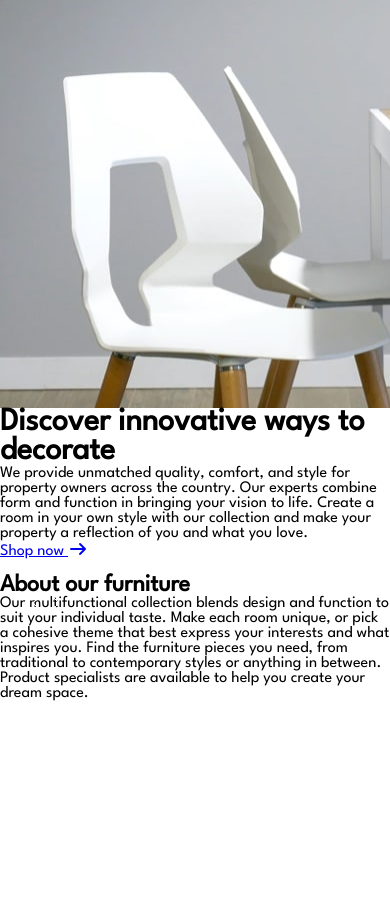
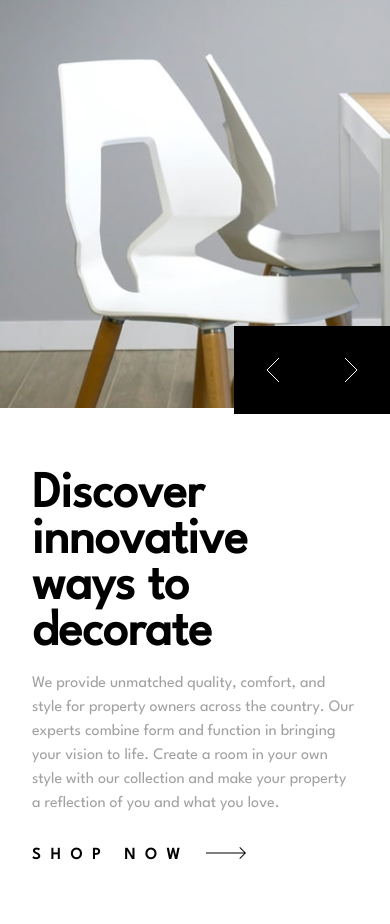
Before and after one commit to totorz76/room-homepage-master, a plain HTML site: page index.html in a window 390 px wide. Shown: the part 82-1006 px from the top of the page. Before the commit the page ends 844 px from the top, so only its background shows below. Drawn offline with Linux system fonts and the light colour scheme.

Commit message:
mobile full, start media query

```diff
--- a/assets/css/style.css
+++ b/assets/css/style.css
@@ -16,6 +16,10 @@ body{
 }
 ul{
     list-style: none;
+}
+a{
+    text-decoration: none;
+    color: black;
 }
 /* Header */
 /* Menu burger */
@@ -61,15 +65,150 @@ ul{
     width: 100%;
     height: 58vh;
     background-image: url(../images/desktop-image-hero-1.jpg);
+    background-repeat: no-repeat;
+    background-size: cover;
 }
 .container{
     width:100% ;
+    display: flex;
+    flex-direction: column;
+   justify-content: center;
+   align-items: center;
 }
+/* slider */
 #slider{
     position: absolute;
     display: flex;
+    top: 48.3%;
+    right: 0;
+}
+#sliderarrow{
+    background-color: black;
     padding: 2rem;
 }
-#sliderarrow
+#sliderarrow:hover{
+    filter: brightness(60%);
+}
+/* slidertxt */
+#slidertxt{
+    display: flex;
+    flex-direction: column;
+    justify-self: center;
+    width: 100%;
+    padding-left: 2rem;
+    padding-right: 2rem;
+}
+h1{
+    padding: 4rem 0 1rem 0;
+    font-size: 50px;
+    font-weight: 700;
+
+}
+#slidertxt p{
+    line-height: 1.5rem;
+    width: 100%;
+    color:hsl(0, 0%, 63%) ;
+}
+#slidertxt a{
+    text-transform: uppercase;
+    letter-spacing: 10px;
+    text-decoration: none;
+    padding: 2rem 0;
+    font-weight: bold;
+}
+#arrowlink{
+    display: flex;
+}
+#arrowlink div{
+    align-self: center;
+    padding-left: 1rem;
+    margin-bottom: 8px;
+}
+/* img 2*/
+#bgimg2{
+    width: 100%;
+    height: 38vh ;
+    margin-top: 2rem;
+    background-image: url(../images/image-about-dark.jpg);
+    background-repeat: no-repeat;
+    background-size: cover;
+}
+/* about */
+#about{
+    display: flex;
+    flex-direction: column;
+    justify-self: center;
+    width: 100%;
+    padding: 2rem;
+}
+#about h2{
+    letter-spacing: 5px;
+    text-transform: uppercase;
+    font-size: 1rem;
+    font-weight: bold;
+    padding: 1rem 0;
+}
+#about p{
+    line-height: 1.5rem;
+    width: 100%;
+    color:hsl(0, 0%, 63%) ;
+}
+/* img3 */
+#bgimg3{
+    width: 100%;
+    height: 38vh ;
+    margin-top: 2rem;
+    background-image: url(../images/image-about-light.jpg);
+    background-repeat: no-repeat;
+    background-size: cover;
+}
 @media screen and (min-width:576px) {
+    /* menu */
+    #menu ul{
+        display: flex;
+        background-color: unset;
+        color: white;
+        margin-left: 6rem;
+        li{
+            padding-left: 2rem;
+            font-size: 15px;
+            font-weight: bold;
+        }
+    }
+    #burger{
+        display: none;
+    }
+    #logo{
+        transform: none;
+        margin: unset;
+        padding-left: 3rem;
+    }
+    /* container */
+    .container{
+        display: flex;
+        flex-direction: row;
+        flex-wrap: wrap;
+        justify-content: unset;
+        outline: solid;
+    }
+    /* 1st line */
+    #bgimg{
+        width: 40%;
+        height: 60vh;
+        /* width: 100%;
+        height: 58vh;
+        background-image: url(../images/desktop-image-hero-1.jpg);
+        background-repeat: no-repeat;
+        background-size: cover; */
+    }
+    #slidertxt{
+        width: 30%;
+    /* display: flex;
+    flex-direction: column;
+    justify-self: center;
+    width: 100%;
+    padding-left: 2rem;
+    padding-right: 2rem; */
 }
+
+}
--- a/index.html
+++ b/index.html
@@ -33,13 +33,18 @@
 
              </div>
              <!-- 2ème -->
-            <div>
+            <div id="desc">
                 <div id="slidertxt">
                     <h1>Discover innovative ways to decorate</h1>
                     <p>We provide unmatched quality, comfort, and style for property owners across the country.
                     Our experts combine form and function in bringing your vision to life. Create a room in your
                     own style with our collection and make your property a reflection of you and what you love.</p>
-                    <a href="#">Shop now <i class="fa-solid fa-arrow-right"></i></a>
+                    <div id="arrowlink">
+                        <a href="#">Shop now</a>
+                        <div>
+                            <img src="./assets/images/icon-arrow.svg" alt="">
+                        </div>
+                    </div>
                 </div>
                 <div id="slider">
                     <div id="sliderarrow">
@@ -51,11 +56,11 @@
                 </div>
             </div>
             <!-- 3ème -->
-            <div>
-                <img src="" alt="">
+            <div id="bgimg2">
+
             </div>
             <!-- 4ème -->
-            <div>
+            <div id="about">
                 <h2>About our furniture</h2>
                 <p>Our multifunctional collection blends design and function to suit your individual taste.
                 Make each room unique, or pick a cohesive theme that best express your interests and what
@@ -63,8 +68,8 @@
                 or anything in between. Product specialists are available to help you create your dream space.</p>
             </div>
             <!-- 5ème -->
-            <div>
-                <img src="" alt="">
+            <div id="bgimg3">
+
             </div>
         </div>
     </main>
```
